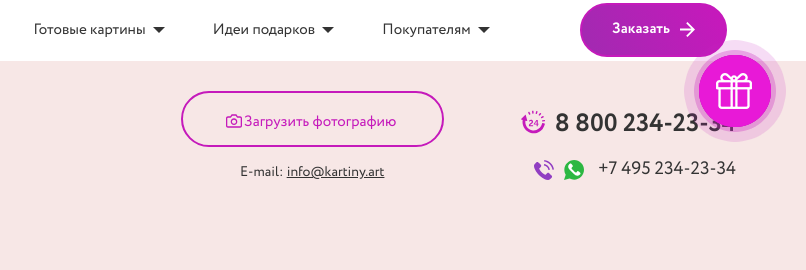
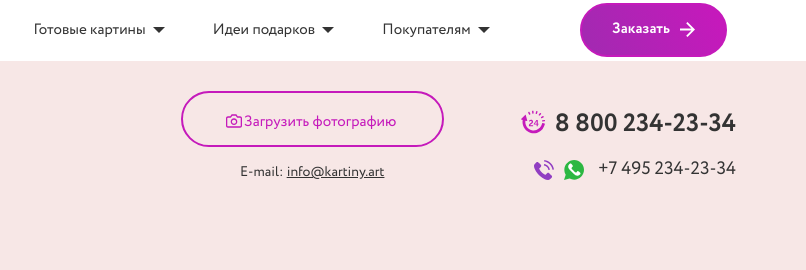
Before and after one commit to duho3abp-dz/PAINTINGS.ART_project, a website with bundled scripts: page src/index.html in a window 1280 px wide. Shown: the top 270 px of the page, 474-1280 px from the left. Built offline with nearby package versions, Linux system fonts and the light colour scheme; a web font is replaced by a local one.

Commit message:
change modal function

```diff
--- a/src/assets/css/main.css
+++ b/src/assets/css/main.css
@@ -874,23 +874,19 @@ h4 {
   background-color: #f7e7e6;
   padding: 9rem 0;
 }
-
 .slider-container {
   position: relative;
   overflow: hidden;
 }
-
 .feedback-slider {
   width: fit-content;
   display: flex;
 }
-
 .feedback-slider-item {
   /* width: 970px; */
   display: flex;
   padding-bottom: 5rem;
 }
-
 .feedback-block {
   position: relative;
 }
--- a/src/js/modules/modal.js
+++ b/src/js/modules/modal.js
@@ -49,6 +49,7 @@ const modal = ({
                 const totalScrollHeight = windowHeight + scrollHeight;
 
                 if ( +bodyHeight === +totalScrollHeight && !click ) openModal(modal);
+                if (removeButtonAfterOpening) btns[0].style.display = 'none';
             }, 300);
         });
     };
```
Also changed, not shown: dist/assets/css/main.css, dist/script.js, 1 other file.
